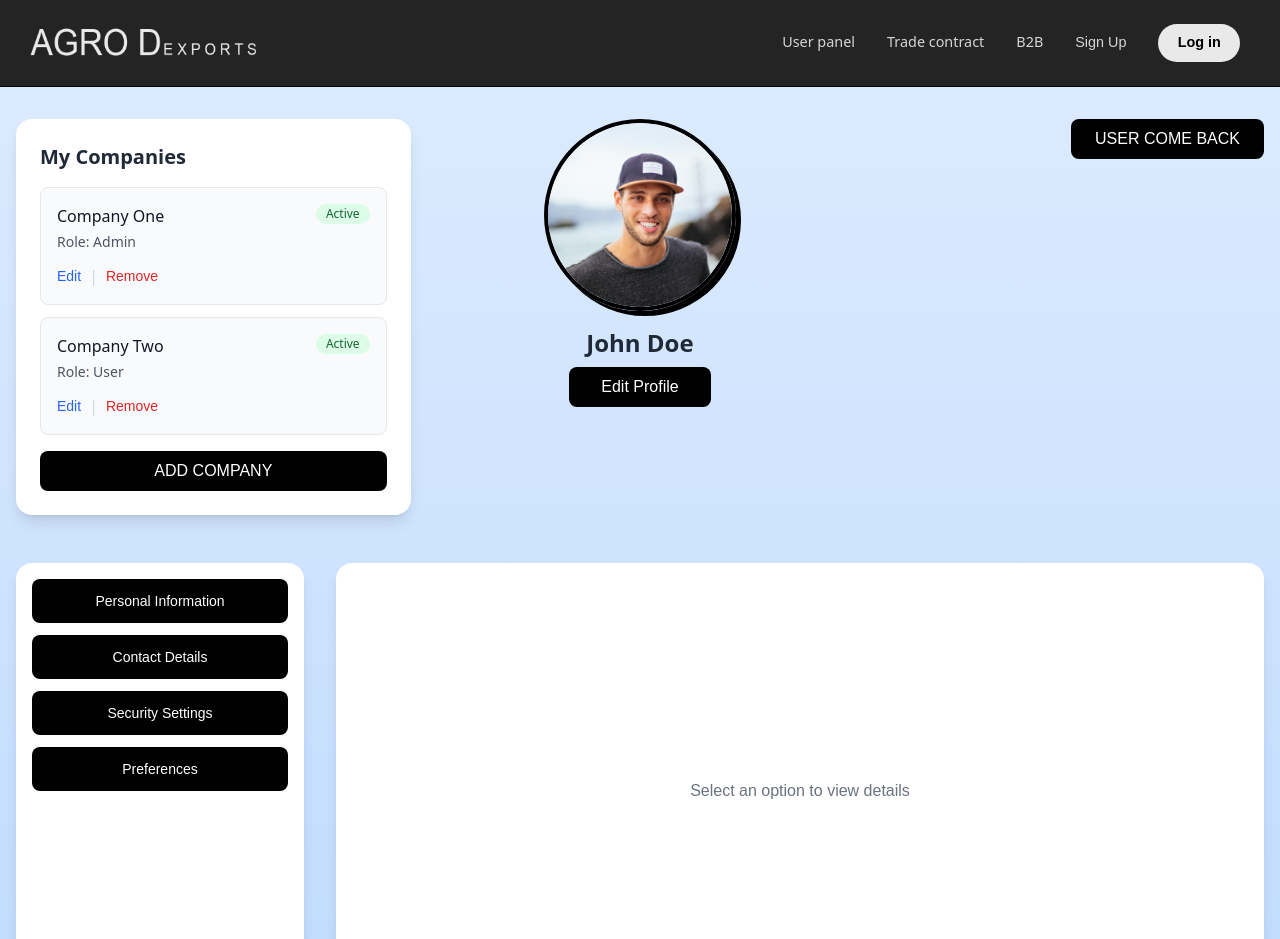
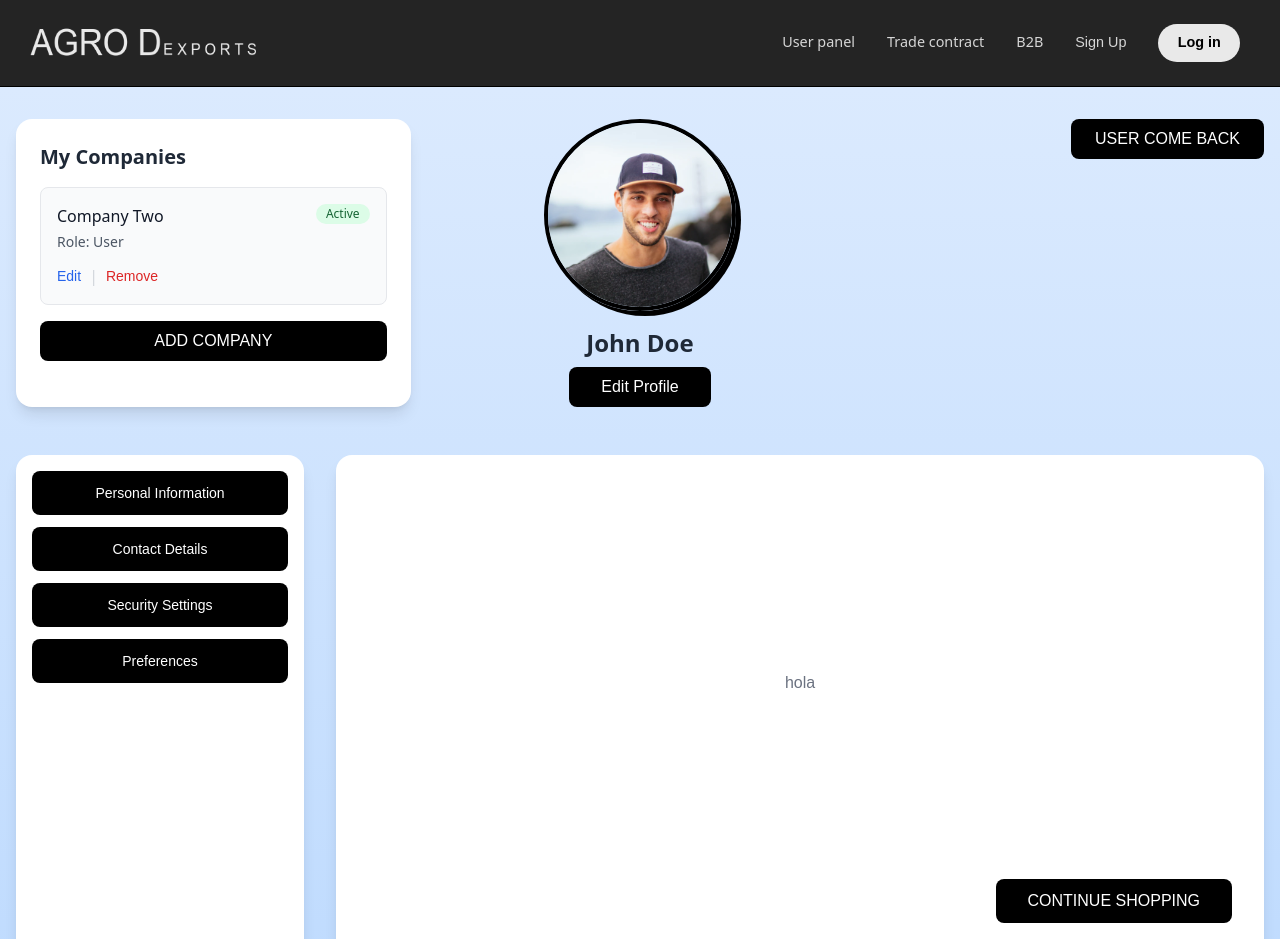
Before and after one commit to DavidRocFeler/AgroDexport, a Next.js app in the folder front/: page /profile in a window 1280 px wide. Shown: the top 939 px of the page. Built offline with nearby package versions, Linux system fonts and the light colour scheme; no server answers.

Commit message:
update NewProfileView

```diff
--- a/front/src/views/ProfileView.tsx
+++ b/front/src/views/ProfileView.tsx
@@ -4,12 +4,12 @@ import React from "react";
 
 const ProfileView: React.FC = () => {
   const sampleCompanies = [
-    {
-      id: 1,
-      name: "Company One",
-      role: "Admin",
-      status: "Active",
-    },
+    // {
+    //   id: 1,
+    //   name: "Company One",
+    //   role: "Admin",
+    //   status: "Active",
+    // },
     {
       id: 2,
       name: "Company Two",
@@ -125,7 +125,7 @@ const ProfileView: React.FC = () => {
             <div className="bg-white rounded-2xl shadow-lg p-8 h-[500px]">
               <div className="h-full flex flex-col justify-between">
                 <div className="flex-1 flex items-center justify-center text-gray-500">
-                  Select an option to view details
+                  hola
                 </div>
                 <div className="flex justify-end w-full">
                   <button className="bg-black hover:bg-gray-800 text-white font-medium py-2.5 px-8 rounded-lg transition-colors">
```
